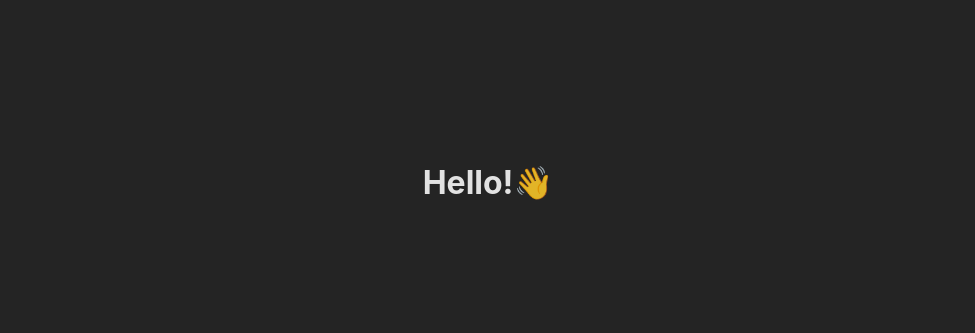
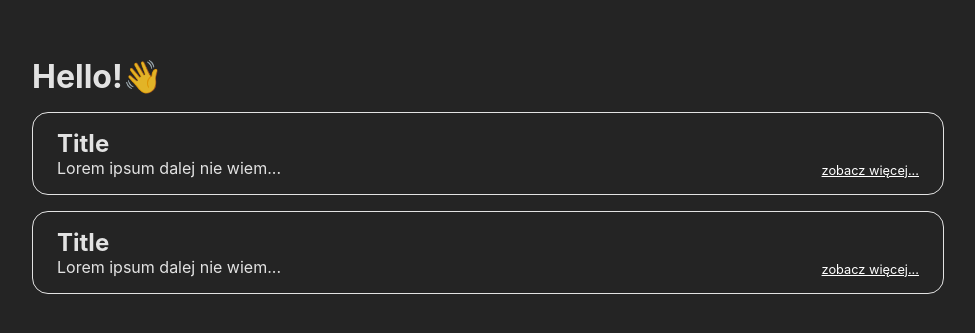
Before and after one commit to abieniek03/vue-rekrutacja, a Vue app: page / in a window 1280 px wide. Shown: the part 217-550 px from the top of the page, without its empty margins (152-1127 px from the left). Built offline with nearby package versions, Linux system fonts and the light colour scheme.

Commit message:
Create SectionPosts and PostItem components

```diff
--- a/src/App.vue
+++ b/src/App.vue
@@ -1,7 +1,10 @@
-<script setup lang="ts"></script>
+<script setup lang="ts">
+import SectionPosts from "./sections/SectionPosts.vue";
+</script>
 
 <template>
 	<div>
 		<h1>Hello!👋</h1>
+		<SectionPosts />
 	</div>
 </template>
--- /dev/null
+++ b/src/components/posts/PostItem.vue
@@ -0,0 +1,33 @@
+<script setup lang="ts">
+interface Props {
+	title: string;
+	description: string;
+}
+
+const props = defineProps<Props>();
+</script>
+
+<template>
+	<div class="post-item__container">
+		<div class="post-item__content">
+			<h2>{{ props.title }}</h2>
+			<p>
+				{{ props.description }}
+			</p>
+		</div>
+		<a href="/">zobacz więcej...</a>
+	</div>
+</template>
+
+<style scoped lang="scss">
+.post-item {
+	&__container {
+		border: 1px solid;
+		padding: 1em 1.5em;
+		border-radius: 1rem;
+		display: flex;
+		justify-content: space-between;
+		align-items: end;
+	}
+}
+</style>
--- /dev/null
+++ b/src/sections/SectionPosts.vue
@@ -0,0 +1,10 @@
+<script setup lang="ts">
+import PostItem from "../components/posts/PostItem.vue";
+</script>
+
+<template>
+	<section>
+		<PostItem title="Title" description="Lorem ipsum dalej nie wiem..." />
+		<PostItem title="Title" description="Lorem ipsum dalej nie wiem..." />
+	</section>
+</template>
--- a/src/style.css
+++ b/src/style.css
@@ -1,28 +1,38 @@
 :root {
 	font-family: Inter, system-ui, Avenir, Helvetica, Arial, sans-serif;
-	line-height: 1.5;
 	font-weight: 400;
-
 	color: rgba(255, 255, 255, 0.87);
 	background-color: #242424;
+}
 
-	font-synthesis: none;
-	text-rendering: optimizeLegibility;
-	-webkit-font-smoothing: antialiased;
-	-moz-osx-font-smoothing: grayscale;
+* {
+	margin: 0;
+	padding: 0;
+	box-sizing: border-box;
 }
 
 body {
-	margin: 0;
 	display: flex;
 	place-items: center;
-	min-width: 320px;
+	width: 100%;
 	min-height: 100vh;
 }
 
 #app {
-	max-width: 1280px;
+	width: 100%;
+	max-width: 960px;
 	margin: 0 auto;
-	padding: 2rem;
-	text-align: center;
+	padding: 1.5em;
 }
+
+section {
+	margin: 1em 0;
+	display: flex;
+	flex-direction: column;
+	gap: 1em;
+}
+
+a {
+	color: white;
+	font-size: 0.8rem;
+}
```
